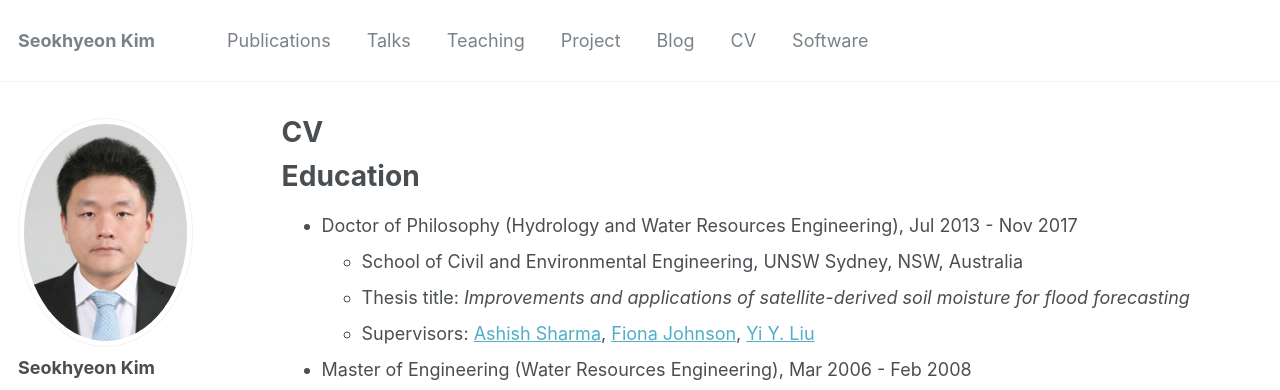
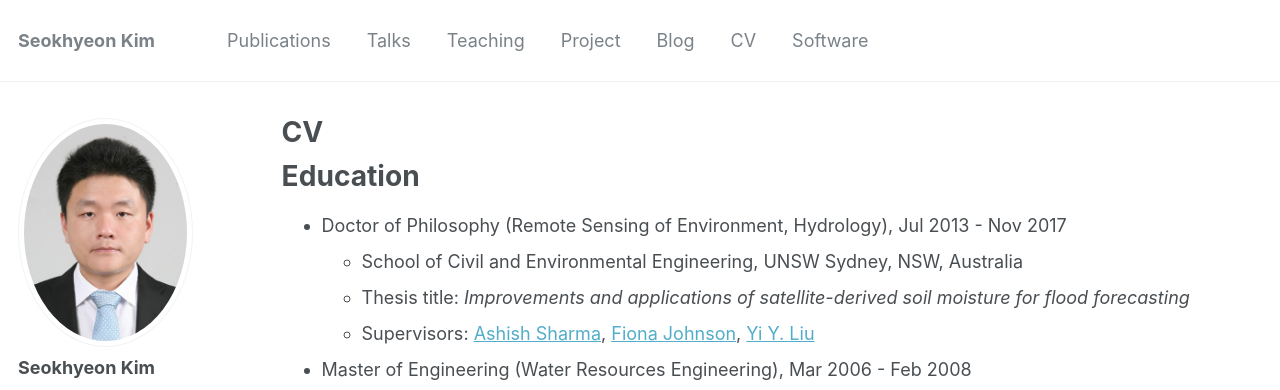
Before and after one commit to uawds/SanghoonJunWater.github.io, a Jekyll site: the page built from _pages/cv.md, in a window 1280 px wide and 900 px high. Shown: the top 390 px of the window. Built offline with Jekyll 4.4.1, drawn with Linux system fonts in a browser that asks for light colours; some web fonts are replaced.

Commit message:
Update cv.md

```diff
--- a/_pages/cv.md
+++ b/_pages/cv.md
@@ -11,7 +11,7 @@ redirect_from:
 
 Education
 ======
-* Doctor of Philosophy (Hydrology and Water Resources Engineering), Jul 2013 - Nov 2017
+* Doctor of Philosophy (Remote Sensing of Environment, Hydrology), Jul 2013 - Nov 2017
   * School of Civil and Environmental Engineering, UNSW Sydney, NSW, Australia
   * Thesis title: <i>Improvements and applications of satellite-derived soil moisture for flood forecasting</i>
   * Supervisors: [Ashish Sharma](https://scholar.google.com.au/citations?user=C_9ndbcAAAAJ&hl=en), [Fiona Johnson](https://scholar.google.com.au/citations?user=PYu5v4YAAAAJ&hl=en), [Yi Y. Liu](https://scholar.google.com.au/citations?user=iTSHW9wAAAAJ&hl=en)
```
